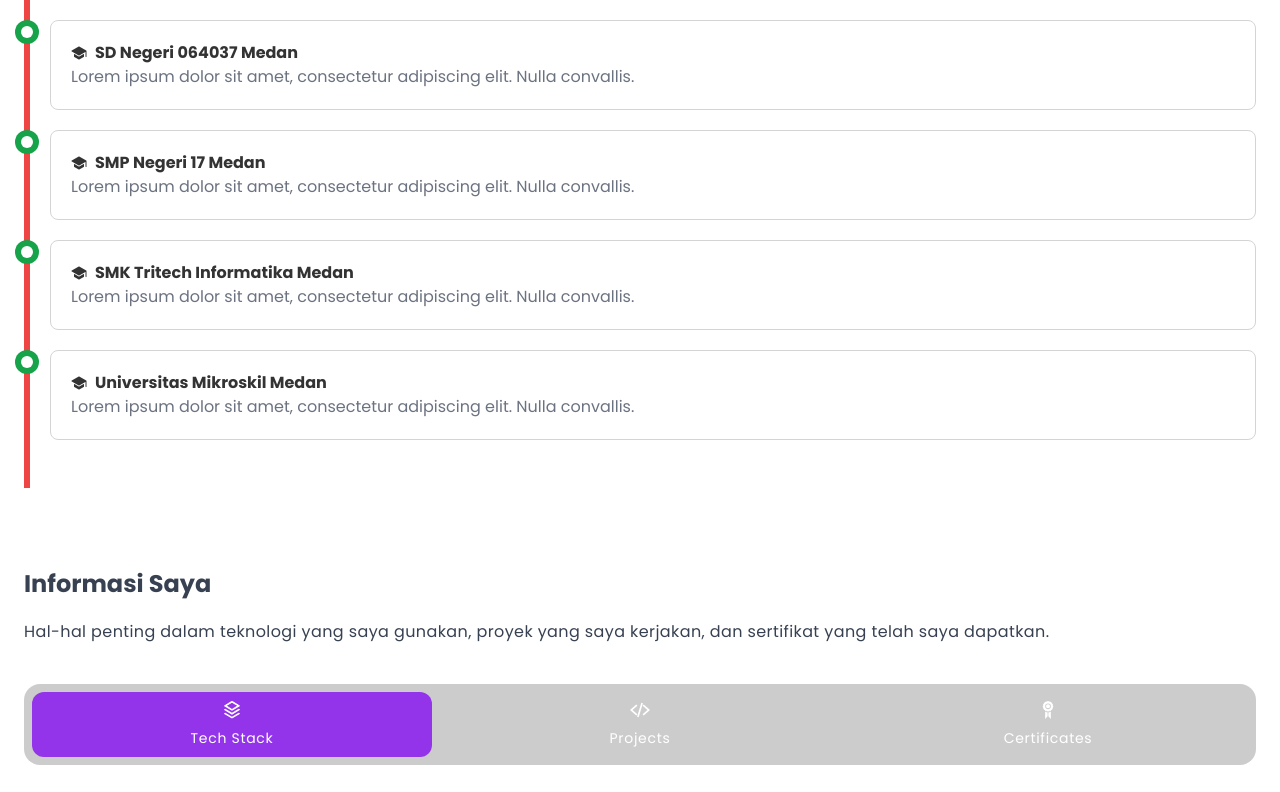
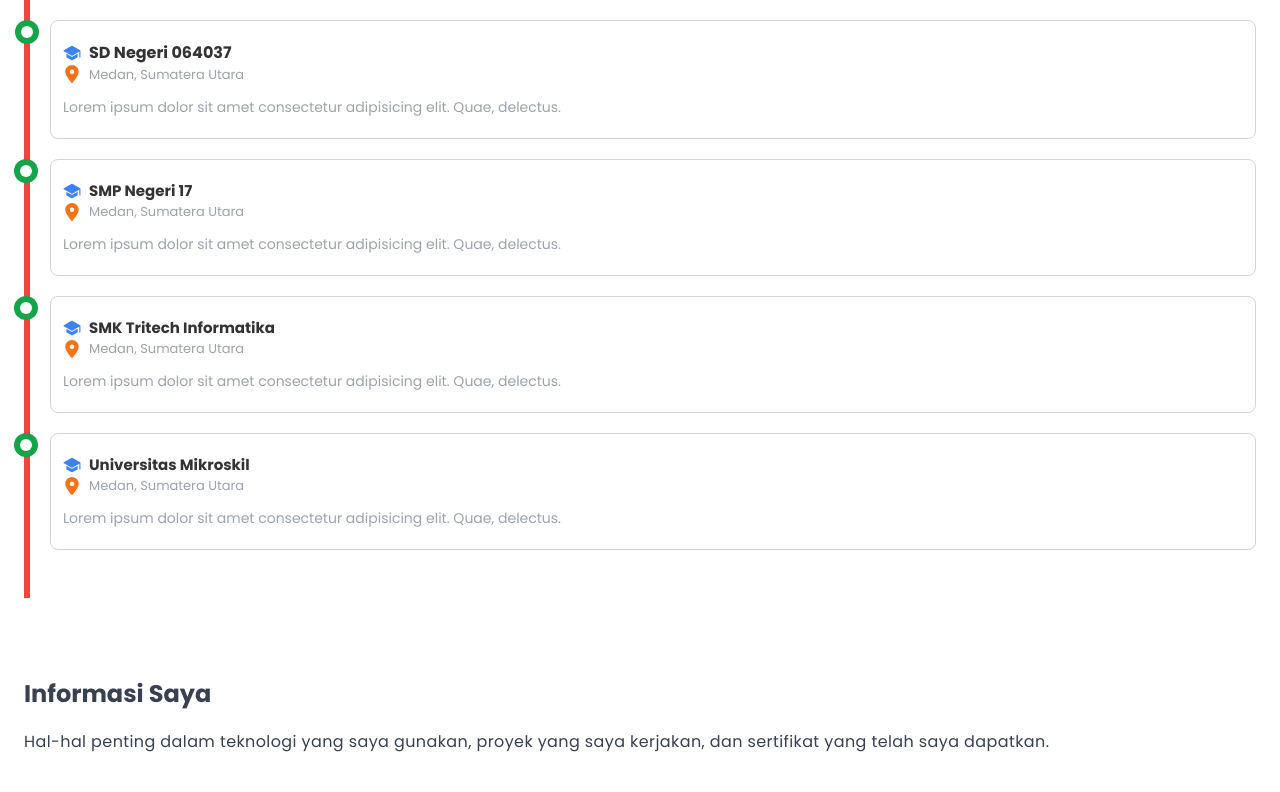
Before and after one commit to irfanmans/PORTOFOLIO, a React (Vite) app: page / in a window 1280 px wide. Shown: the part 1220-2012 px from the top of the page. Built offline with nearby package versions, Linux system fonts and the light colour scheme.

Commit message:
Complete

```diff
--- a/src/data/techStack.ts
+++ b/src/data/techStack.ts
@@ -7,6 +7,7 @@
 import nextLogo from "../assets/svg/next-js.svg";
 import reduxLogo from "../assets/svg/redux.svg";
 import viteLogo from "../assets/svg/vitejs.svg";
+import flutter from "../assets/svg/flutter.svg";
 
 export const techStack = [
   { name: "HTML", logo: htmlLogo },
@@ -18,4 +19,5 @@
   { name: "Next", logo: nextLogo },
   { name: "Redux", logo: reduxLogo },
   { name: "Vite", logo: viteLogo },
+  { name: "Flutter", logo: flutter },
 ];
--- a/src/parts/About.tsx
+++ b/src/parts/About.tsx
@@ -3,13 +3,11 @@
     <>
       <div className="pt-20">
         <div>
-          <h1 className="text-2xl font-bold text-gray-500 text-center">
-            Tentang Saya
-          </h1>
+          <h1 className="text-2xl font-bold text-gray-500">Tentang Saya</h1>
         </div>
         <div>
           <div>
-            <p className="mt-5 tracking-wider text-gray-700 text-justify">
+            <p className="mt-5 tracking-wider leading-6 text-gray-700">
               Saya <span>Irfan Mulya</span> seorang siswa Teknik Informatika
               yang tertarik dalam pengembangan Front-End. Saya berfokus pada
               menciptakan pengalaman digital yang menarik dan selalu berusaha
--- a/src/parts/Education.tsx
+++ b/src/parts/Education.tsx
@@ -2,89 +2,145 @@
 import Button from "../ui/Button";
 import Dot from "../ui/Dot";
 import { IoSchool } from "react-icons/io5";
+import { FaLocationDot } from "react-icons/fa6";
+import { useState } from "react";
 
 export default function Education() {
+  const [active, setActive] = useState(1);
   return (
     <>
       <div className="pt-20">
         <div className="flex gap-4 justify-center">
-          <Button className="border border-neutral-200 font-medium rounded-md px-3 py-2">
+          <Button
+            className={`border border-neutral-200 font-medium rounded-md px-3 py-2 ${
+              active === 1 ? "bg-sky-500 text-white" : ""
+            }`}
+            onClick={() => setActive(1)}
+          >
             Pendidikan
           </Button>
-          <Button className="border border-neutral-200 font-medium rounded-md px-3 py-2">
+          <Button
+            className={`border border-neutral-200 font-medium rounded-md px-3 py-2 ${
+              active === 2 ? "bg-sky-500 text-white" : ""
+            }`}
+            onClick={() => setActive(2)}
+          >
             Pekerjaan
           </Button>
         </div>
 
+        {active === 1 && (
           <div className="border-l-[6px] border-red-500 relative py-7 mt-10">
             <PartOfEducation>
               <div className="absolute left-[-15px]">
                 <Dot />
               </div>
-            <div
-              className="ml-5 border border-neutral-300 p-5 rounded-lg"
-              data-aos="fade-up"
-              data-aos-duration="3000"
-            >
-              <h1 className="font-bold text-md text-black/80 flex items-center gap-2">
-                <IoSchool />
-                SD Negeri 064037 Medan
+              <div className="ml-5 border flex flex-col border-neutral-300 px-3 py-5 rounded-lg">
+                <h1 className="font-bold text-[16px] text-black/80 flex items-center gap-2">
+                  <IoSchool className="text-blue-500" size={18} />
+                  SD Negeri 064037
                 </h1>
-              <p className="text-gray-500">
-                Lorem ipsum dolor sit amet, consectetur adipiscing elit. Nulla
-                convallis.
+                <p className="text-gray-400 text-[13px] flex gap-2 mb-3">
+                  <FaLocationDot className="text-orange-500" size={18} />
+                  Medan, Sumatera Utara
+                </p>
+                <p className="text-gray-400 text-[14px] flex items-start gap-2 ">
+                  Lorem ipsum dolor sit amet consectetur adipisicing elit. Quae,
+                  delectus.
                 </p>
               </div>
             </PartOfEducation>
 
             <PartOfEducation>
-            <div className="absolute left-[-15px]">
+              <div className="absolute left-[-16px]">
                 <Dot />
               </div>
-            <div className="ml-5 border border-neutral-300 p-5 rounded-lg">
-              <h1 className="font-bold text-md text-black/80 flex items-center gap-2">
-                <IoSchool />
-                SMP Negeri 17 Medan
+              <div className="ml-5 border border-neutral-300 px-3 py-5 rounded-lg">
+                <h1 className="font-bold text-[15px] text-black/80 flex items-center gap-2">
+                  <IoSchool className="text-blue-500" size={18} />
+                  SMP Negeri 17
                 </h1>
-              <p className="text-gray-500">
-                Lorem ipsum dolor sit amet, consectetur adipiscing elit. Nulla
-                convallis.
+                <p className="text-gray-400 text-[13px] flex items-center gap-2 mb-3">
+                  <FaLocationDot className="text-orange-500" size={18} />
+                  Medan, Sumatera Utara
+                </p>
+                <p className="text-gray-400 text-[14px] flex items-start gap-2 ">
+                  Lorem ipsum dolor sit amet consectetur adipisicing elit. Quae,
+                  delectus.
                 </p>
               </div>
             </PartOfEducation>
 
             <PartOfEducation>
-            <div className="absolute left-[-15px]">
+              <div className="absolute left-[-16px]">
                 <Dot />
               </div>
-            <div className="ml-5 border border-neutral-300 p-5 rounded-lg">
-              <h1 className="font-bold text-md text-black/80 flex items-center gap-2">
-                <IoSchool />
-                SMK Tritech Informatika Medan
+              <div className="ml-5 border border-neutral-300 px-3 py-5 rounded-lg">
+                <h1 className="font-bold text-[15px] text-black/80 flex items-center gap-2">
+                  <IoSchool className="text-blue-500" size={18} />
+                  SMK Tritech Informatika
                 </h1>
-              <p className="text-gray-500">
-                Lorem ipsum dolor sit amet, consectetur adipiscing elit. Nulla
-                convallis.
+                <p className="text-gray-400 text-[13px] flex items-center gap-2 mb-3">
+                  <FaLocationDot className="text-orange-500" size={18} />
+                  Medan, Sumatera Utara
+                </p>
+                <p className="text-gray-400 text-[14px] flex items-start gap-2 ">
+                  Lorem ipsum dolor sit amet consectetur adipisicing elit. Quae,
+                  delectus.
                 </p>
               </div>
             </PartOfEducation>
 
             <PartOfEducation>
-            <div className="absolute left-[-15px]">
+              <div className="absolute left-[-16px]">
                 <Dot />
               </div>
-            <div className="ml-5 border border-neutral-300 p-5 rounded-lg">
-              <h1 className="font-bold text-md text-black/80 flex items-center gap-2">
-                <IoSchool />
-                Universitas Mikroskil Medan
+              <div className="ml-5 border border-neutral-300 px-3 py-5 rounded-lg">
+                <h1 className="font-bold text-[15px] text-black/80 flex items-center gap-2">
+                  <IoSchool className="text-blue-500" size={18} />
+                  Universitas Mikroskil
                 </h1>
-              <p className="text-gray-500">
-                Lorem ipsum dolor sit amet, consectetur adipiscing elit. Nulla
-                convallis.
+                <p className="text-gray-400 text-[13px] flex items-center gap-2 mb-3">
+                  <FaLocationDot className="text-orange-500" size={18} />
+                  Medan, Sumatera Utara
+                </p>
+                <p className="text-gray-400 text-[14px] flex items-start gap-2 ">
+                  Lorem ipsum dolor sit amet consectetur adipisicing elit. Quae,
+                  delectus.
                 </p>
               </div>
             </PartOfEducation>
           </div>
+        )}
+
+        {active === 2 && (
+          <div className="border-l-[6px] border-red-500 relative py-7 mt-10">
+            <PartOfEducation>
+              <div className="absolute left-[-15px]">
+                <Dot />
+              </div>
+              <div className="ml-5 border flex flex-col border-neutral-300 px-3 py-5 rounded-lg">
+                <h1 className="font-bold text-[16px] text-black/80 flex items-center gap-2">
+                  <IoSchool className="text-blue-500" size={18} />
+                  WebMaxindo
+                </h1>
+                <p className="text-gray-400 text-[13px] flex gap-2 mb-3">
+                  <FaLocationDot className="text-orange-500" size={18} />
+                  Sunggal, Sumatera Utara
+                </p>
+                <p className="text-gray-400 text-[14px] flex items-start gap-2">
+                  {/* <MdSpeakerNotes className="text-purple-500" size={150} /> */}
+                  Webmaxindo adalah sebuah perusahaan teknologi informasi yang
+                  berfokus pada pengembangan aplikasi web, mobile dan konsultan
+                  IT. Hanya berfokus pada pengembangan website, layanan web
+                  hosting, registrasi domain, dan layanan terkait lainnya. namun
+                  seiring berjalannya waktu, perusahaan ini mulai berekspansi ke
+                  pengembangan aplikasi web, mobile dan konsultan IT
+                </p>
+              </div>
+            </PartOfEducation>
+          </div>
+        )}
       </div>
     </>
   );
--- a/src/parts/Service.tsx
+++ b/src/parts/Service.tsx
@@ -29,9 +29,9 @@
         </p>
       </div>
 
-      <div className="grid grid-cols-3 gap-2 text-white backdrop-blur-sm bg-black/20 py-2 px-2 rounded-2xl mb-10">
+      <div className="grid grid-cols-3 gap-2 text-white backdrop-blur-sm bg-black/20 py-1 px-1 rounded-2xl mb-10">
         <Button
-          className={`flex flex-col items-center gap-2 py-2 px-3 rounded-xl transition-all ${
+          className={`flex flex-col items-center gap-2 py-2 px-1.5 rounded-xl transition-all ${
             active === "TechStack" ? "bg-purple-600" : "hover:bg-purple-600"
           }`}
           onClick={() => handleService(<TechStack />, "TechStack")}
@@ -41,7 +41,7 @@
         </Button>
 
         <Button
-          className={`flex flex-col items-center gap-2 py-2 px-3 rounded-xl transition-all ${
+          className={`flex flex-col items-center gap-2 py-2 px-1.5 rounded-xl transition-all ${
             active === "Projects" ? "bg-purple-600" : "hover:bg-purple-600"
           }`}
           onClick={() => handleService(<Projects />, "Projects")}
@@ -51,7 +51,7 @@
         </Button>
 
         <Button
-          className={`flex flex-col items-center gap-2 py-2 px-3 rounded-xl transition-all ${
+          className={`flex flex-col items-center gap-2 py-2 px-1.5 rounded-xl transition-all ${
             active === "Certificates" ? "bg-purple-600" : "hover:bg-purple-600"
           }`}
           onClick={() => handleService(<Certificate />, "Certificates")}
```
Also changed, not shown: src/assets/svg/flutter.svg (added). Lines whose indentation alone changed are shown as unchanged.
